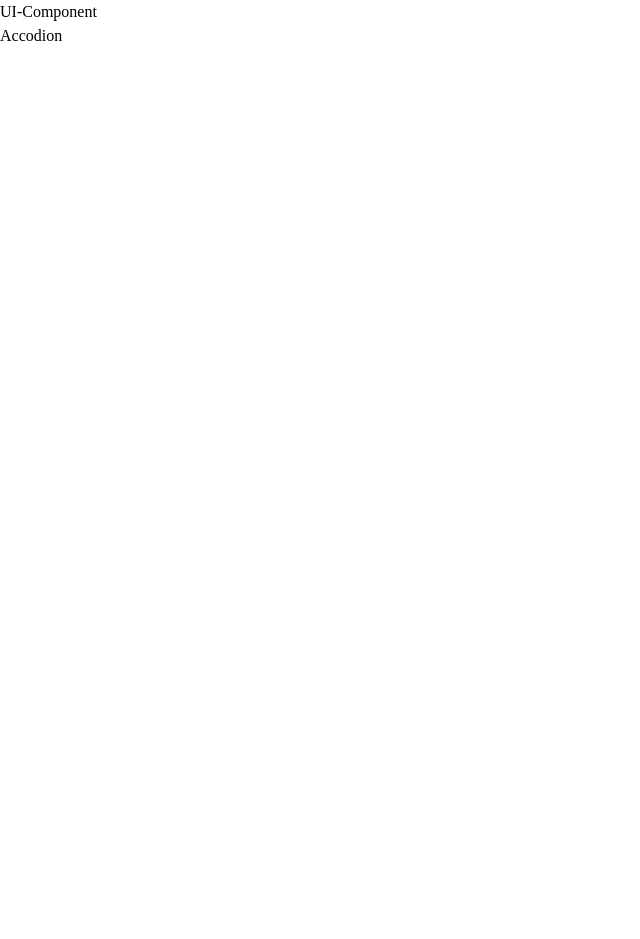
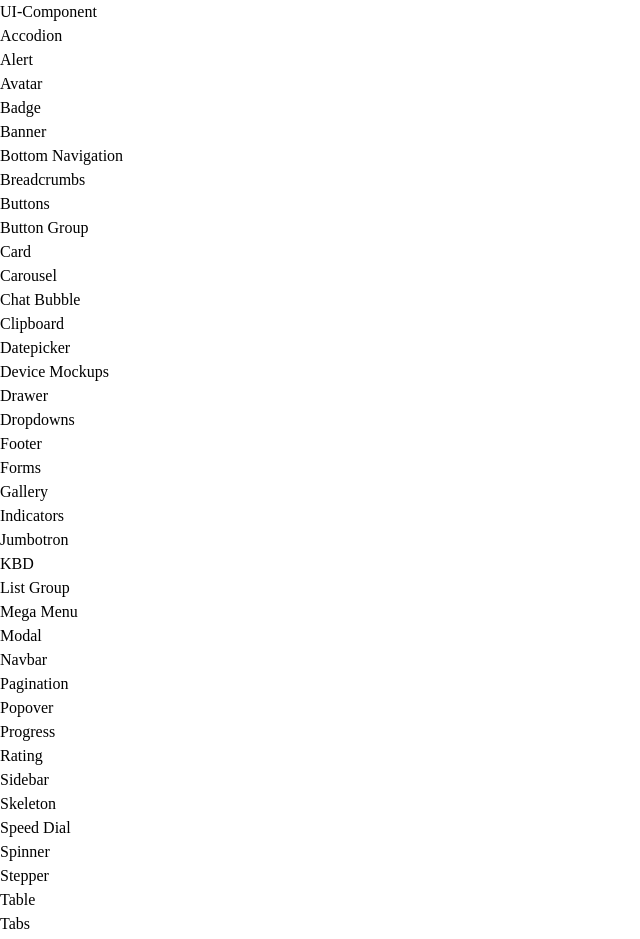
Before and after one commit to choidy180/next-v15-ui, a Next.js app: page / in a window 1280 px wide. Shown: the top 939 px of the page, without its empty margins (0-640 px from the left). Before the commit the page ends 800 px from the top, so only its background shows below. Built offline with nearby package versions, Linux system fonts and the light colour scheme; a web font is replaced by a local one.

Commit message:
'deploy'

```diff
--- a/src/app/page.tsx
+++ b/src/app/page.tsx
@@ -7,8 +7,50 @@ export default function Home() {
                 <h1 className="w-full text-center text-[3rem] mt-20">UI-Component</h1>
 
             </div>
-            <div className="w-full flex flex-col justify-start items-start mt-[40px]">
+            <div className="w-full flex flex-row flex-wrap justify-center gap-[14px] items-start mt-[40px]">
                 <MoveBtnComponent text="Accodion" link="/accodion"/>
+                <MoveBtnComponent text="Alert" link="/alert"/>
+
+                <MoveBtnComponent text="Avatar" link="/"/>
+                <MoveBtnComponent text="Badge" link="/"/>
+                <MoveBtnComponent text="Banner" link="/"/>
+                <MoveBtnComponent text="Bottom Navigation" link="/"/>
+                <MoveBtnComponent text="Breadcrumbs" link="/"/>
+                <MoveBtnComponent text="Buttons" link="/"/>
+                <MoveBtnComponent text="Button Group" link="/"/>
+                <MoveBtnComponent text="Card" link="/"/>
+                <MoveBtnComponent text="Carousel" link="/"/>
+                <MoveBtnComponent text="Chat Bubble" link="/"/>
+                <MoveBtnComponent text="Clipboard" link="/"/>
+                <MoveBtnComponent text="Datepicker" link="/"/>
+                <MoveBtnComponent text="Device Mockups" link="/"/>
+                <MoveBtnComponent text="Drawer" link="/"/>
+                <MoveBtnComponent text="Dropdowns" link="/"/>
+                <MoveBtnComponent text="Footer" link="/"/>
+                <MoveBtnComponent text="Forms" link="/"/>
+                <MoveBtnComponent text="Gallery" link="/"/>
+                <MoveBtnComponent text="Indicators" link="/"/>
+                <MoveBtnComponent text="Jumbotron" link="/"/>
+                <MoveBtnComponent text="KBD" link="/"/>
+                <MoveBtnComponent text="List Group" link="/"/>
+                <MoveBtnComponent text="Mega Menu" link="/"/>
+                <MoveBtnComponent text="Modal" link="/"/>
+                <MoveBtnComponent text="Navbar" link="/"/>
+                <MoveBtnComponent text="Pagination" link="/"/>
+                <MoveBtnComponent text="Popover" link="/"/>
+                <MoveBtnComponent text="Progress" link="/"/>
+                <MoveBtnComponent text="Rating" link="/"/>
+                <MoveBtnComponent text="Sidebar" link="/"/>
+                <MoveBtnComponent text="Skeleton" link="/"/>
+                <MoveBtnComponent text="Speed Dial" link="/"/>
+                <MoveBtnComponent text="Spinner" link="/"/>
+                <MoveBtnComponent text="Stepper" link="/"/>
+                <MoveBtnComponent text="Table" link="/"/>
+                <MoveBtnComponent text="Tabs" link="/"/>
+                <MoveBtnComponent text="Timeline" link="/"/>
+                <MoveBtnComponent text="Toast" link="/"/>
+                <MoveBtnComponent text="Tooltip" link="/"/>
+                <MoveBtnComponent text="Video" link="/"/>
             </div>
         </div>
     );
```
